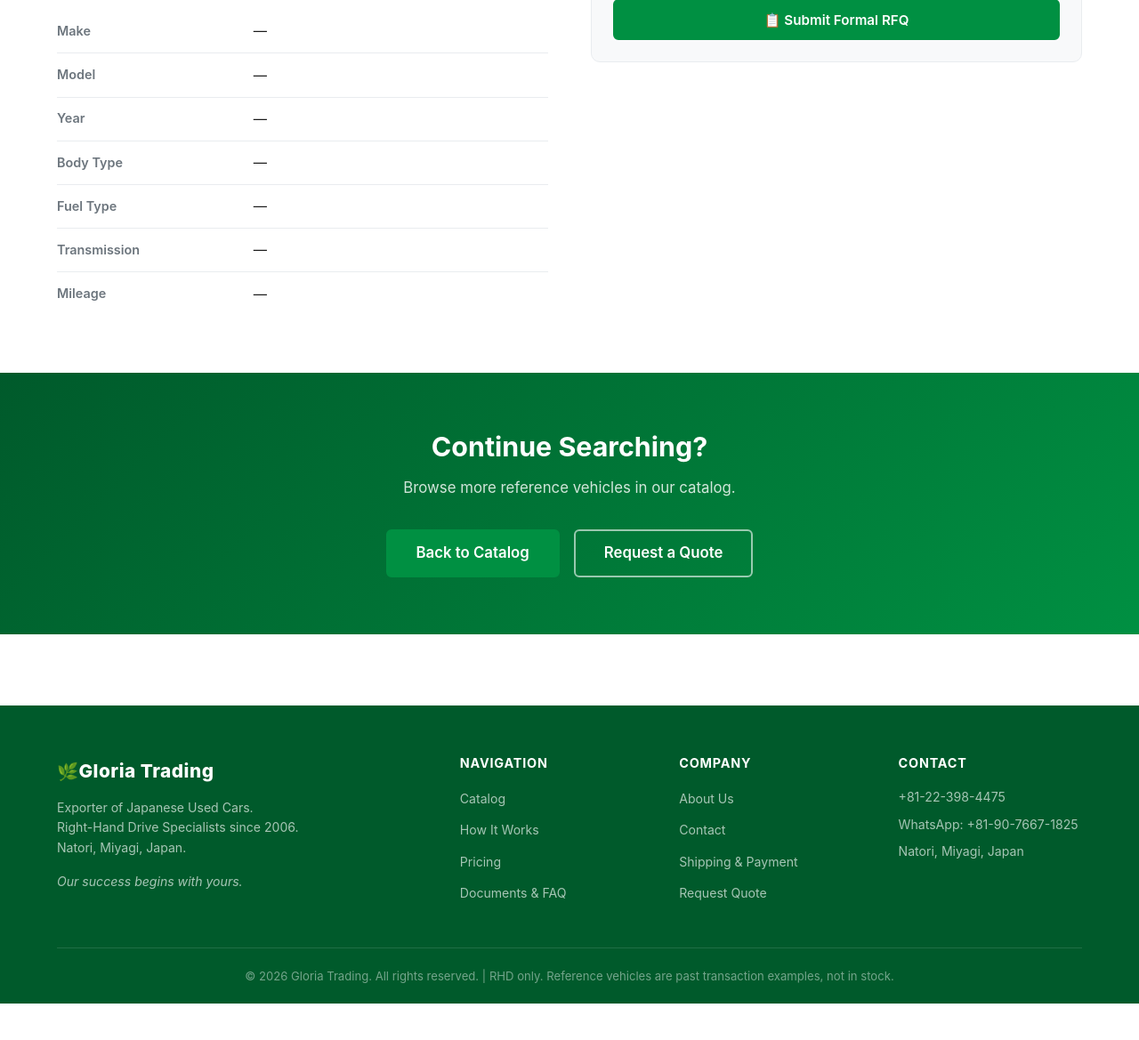
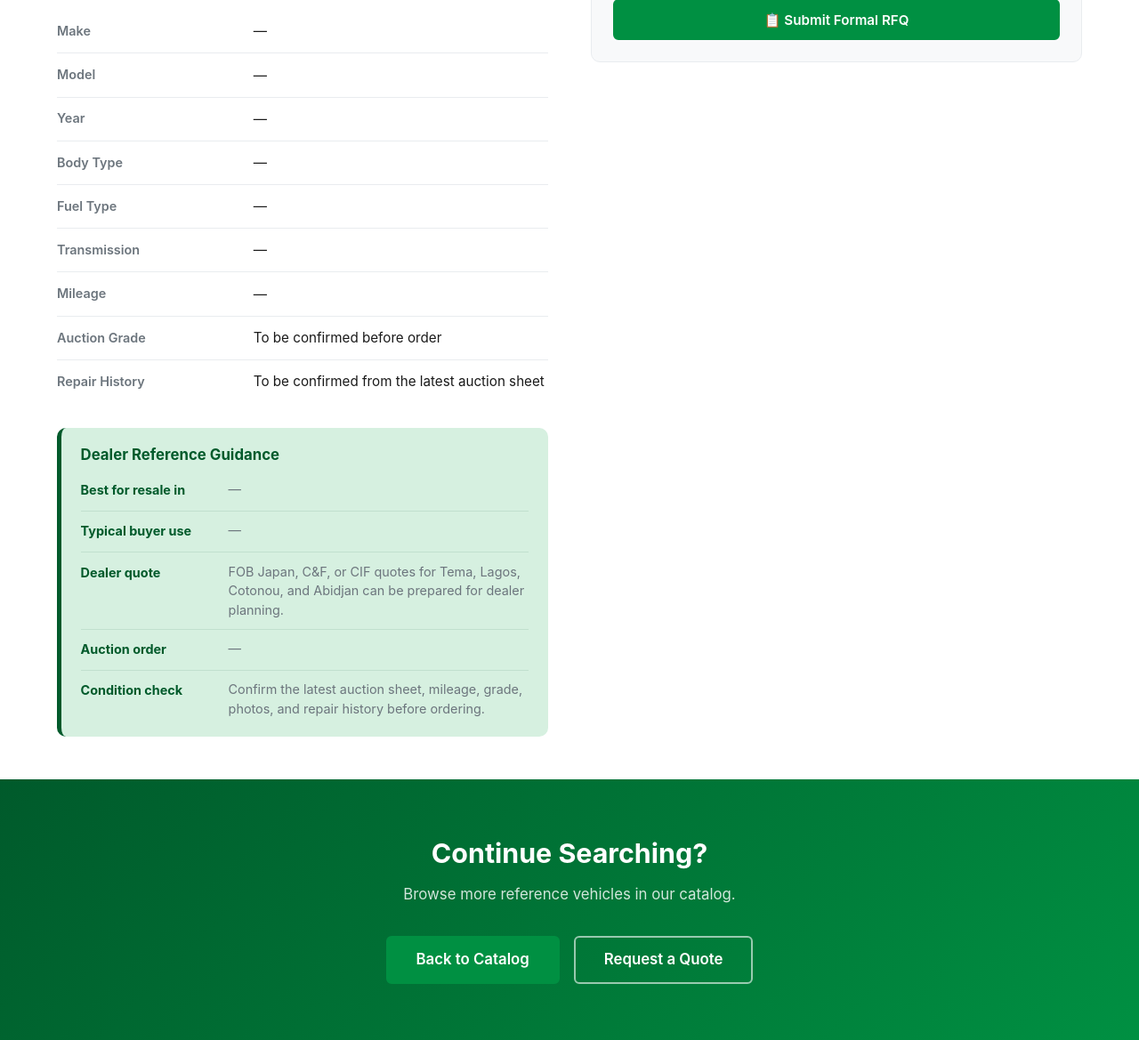
Before and after one commit to muneo992/gloria-trading-fixed26.3.4, a PHP site: page /frontend/vehicle-detail.html in a window 1280 px wide. Shown: the part 691-1860 px from the top of the page at 89% size. Before the commit the page ends 1819 px from the top, so only its background shows below. Run offline with PHP 8.4, Linux system fonts and the light colour scheme.

Commit message:
fix: restore dealer guidance on vehicle detail pages
Reconnect admin B2B guidance fields to vehicle-detail and catalog display, including auction grade / repair history placeholders and the Dealer Reference Guidance block.

Co-authored-by: Cursor <cursoragent@cursor.com>

```diff
--- a/frontend/catalog.html
+++ b/frontend/catalog.html
@@ -233,6 +233,6 @@
       document.getElementById('navMenu').classList.toggle('open');
     });
   </script>
-  <script src="js/catalog-filter.js?v=7vehicles-20260517"></script>
+  <script src="js/catalog-filter.js?v=guidance-20260712"></script>
 </body>
 </html>
--- a/frontend/css/style.css
+++ b/frontend/css/style.css
@@ -1336,6 +1336,55 @@ small {
   justify-content: center;
 }
 
+/* Dealer Reference Guidance (vehicle detail) */
+.dealer-guidance-box {
+  margin-top: 1.75rem;
+  background-color: var(--green-pale);
+  border-left: 5px solid var(--green-dark);
+  border-radius: var(--radius-lg);
+  padding: 1.25rem 1.35rem;
+}
+.dealer-guidance-box h3 {
+  margin: 0 0 1rem;
+  color: var(--green-dark);
+  font-size: 1.05rem;
+}
+.dealer-guidance-list {
+  margin: 0;
+}
+.dealer-guidance-row {
+  display: grid;
+  grid-template-columns: 150px 1fr;
+  gap: 0.75rem 1rem;
+  padding: 0.65rem 0;
+  border-bottom: 1px solid rgba(45,106,79,0.12);
+}
+.dealer-guidance-row:last-child {
+  border-bottom: none;
+  padding-bottom: 0;
+}
+.dealer-guidance-row:first-child {
+  padding-top: 0;
+}
+.dealer-guidance-row dt {
+  margin: 0;
+  font-weight: 700;
+  color: var(--green-dark);
+  font-size: 0.9rem;
+}
+.dealer-guidance-row dd {
+  margin: 0;
+  color: var(--text-muted);
+  font-size: 0.9rem;
+  line-height: 1.5;
+}
+@media (max-width: 640px) {
+  .dealer-guidance-row {
+    grid-template-columns: 1fr;
+    gap: 0.25rem;
+  }
+}
+
 /* CTA box (vehicle detail sidebar) */
 .cta-box {
   background-color: var(--gray-100);
--- a/frontend/js/vehicle-detail.js
+++ b/frontend/js/vehicle-detail.js
@@ -8,7 +8,39 @@ document.addEventListener("DOMContentLoaded", () => {
   const getMileageDisplay = (v) => getMileage(v) ? `${getMileage(v).toLocaleString()} km` : "-";
   const getPrice = (v) => Number(v.reference_price_usd || 0);
   const getPriceDisplay = (v) => getPrice(v) ? `$${getPrice(v).toLocaleString()}` : "Ask";
-  const isDateLike = (value) => /^\d{4}-\d{2}-\d{2}$/.test(String(value || ""));
+  const DEFAULT_MARKETS = "Ghana, Nigeria, Benin, and Côte d'Ivoire";
+
+  const formatResaleMarkets = (value) => {
+    const raw = String(value || "").trim();
+    if (!raw) {
+      return `${DEFAULT_MARKETS}. Confirm import rules and destination requirements for each market.`;
+    }
+    const markets = raw
+      .split(/\s*\/\s*|\s*,\s*/)
+      .map((part) => part.trim())
+      .filter(Boolean);
+    const label = markets.length
+      ? markets.length === 1
+        ? markets[0]
+        : `${markets.slice(0, -1).join(", ")}, and ${markets[markets.length - 1]}`
+      : raw;
+    return `${label}. Confirm import rules and destination requirements for each market.`;
+  };
+
+  const formatAuctionOrder = (v) => {
+    const similar = String(v.similar_units || "").trim();
+    const bulk = String(v.bulk_repeat_order || "").trim();
+    if (similar && bulk) {
+      return `${similar}. ${bulk} Similar units can be sourced from Japanese auctions based on target markets, budgets, and monthly volume.`;
+    }
+    if (similar) {
+      return `${similar}. Similar units can be sourced from Japanese auctions based on target markets, budgets, and monthly volume.`;
+    }
+    if (bulk) {
+      return `${bulk} Similar units can be sourced from Japanese auctions based on target markets, budgets, and monthly volume.`;
+    }
+    return "Similar units can be sourced from Japanese auctions based on target markets, budgets, and monthly volume.";
+  };
 
   fetch(`data/vehicles.json?ts=${Date.now()}`, { cache: "no-store" })
     .then(response => {
@@ -39,7 +71,16 @@ document.addEventListener("DOMContentLoaded", () => {
       set("spec-fuel-type", vehicle.fuel_type || "-");
       set("spec-transmission", vehicle.transmission || "-");
       set("spec-mileage", getMileageDisplay(vehicle));
+      set("spec-auction-grade", "To be confirmed before order");
+      set("spec-repair-history", "To be confirmed from the latest auction sheet");
       set("reference-price", getPriceDisplay(vehicle));
+
+      set("guidance-resale", formatResaleMarkets(vehicle.best_for_resale_in));
+      set(
+        "guidance-buyer-use",
+        vehicle.typical_buyer_use || "Taxi, family, commercial, school, church, fleet, or delivery use depending on market demand."
+      );
+      set("guidance-auction-order", formatAuctionOrder(vehicle));
 
       const priceLabel = document.getElementById("reference-price-label");
       if (priceLabel) priceLabel.textContent = "FOB Price";
--- a/frontend/vehicle-detail.html
+++ b/frontend/vehicle-detail.html
@@ -82,7 +82,35 @@
                 <tr><td class="spec-label">Fuel Type</td><td class="spec-value" id="spec-fuel-type">—</td></tr>
                 <tr><td class="spec-label">Transmission</td><td class="spec-value" id="spec-transmission">—</td></tr>
                 <tr><td class="spec-label">Mileage</td><td class="spec-value" id="spec-mileage">—</td></tr>
+                <tr><td class="spec-label">Auction Grade</td><td class="spec-value" id="spec-auction-grade">To be confirmed before order</td></tr>
+                <tr><td class="spec-label">Repair History</td><td class="spec-value" id="spec-repair-history">To be confirmed from the latest auction sheet</td></tr>
               </table>
+            </div>
+
+            <div class="dealer-guidance-box" id="dealer-guidance-box">
+              <h3>Dealer Reference Guidance</h3>
+              <dl class="dealer-guidance-list">
+                <div class="dealer-guidance-row">
+                  <dt>Best for resale in</dt>
+                  <dd id="guidance-resale">—</dd>
+                </div>
+                <div class="dealer-guidance-row">
+                  <dt>Typical buyer use</dt>
+                  <dd id="guidance-buyer-use">—</dd>
+                </div>
+                <div class="dealer-guidance-row">
+                  <dt>Dealer quote</dt>
+                  <dd id="guidance-dealer-quote">FOB Japan, C&amp;F, or CIF quotes for Tema, Lagos, Cotonou, and Abidjan can be prepared for dealer planning.</dd>
+                </div>
+                <div class="dealer-guidance-row">
+                  <dt>Auction order</dt>
+                  <dd id="guidance-auction-order">—</dd>
+                </div>
+                <div class="dealer-guidance-row">
+                  <dt>Condition check</dt>
+                  <dd id="guidance-condition">Confirm the latest auction sheet, mileage, grade, photos, and repair history before ordering.</dd>
+                </div>
+              </dl>
             </div>
           </div>
 
@@ -180,6 +208,6 @@
     });
   </script>
   <script src="js/main.js"></script>
-  <script src="js/vehicle-detail.js?v=7vehicles-20260517"></script>
+  <script src="js/vehicle-detail.js?v=guidance-20260712"></script>
 </body>
 </html>
```
Also changed, not shown: frontend/js/catalog-filter.js (+5 -3 lines).
